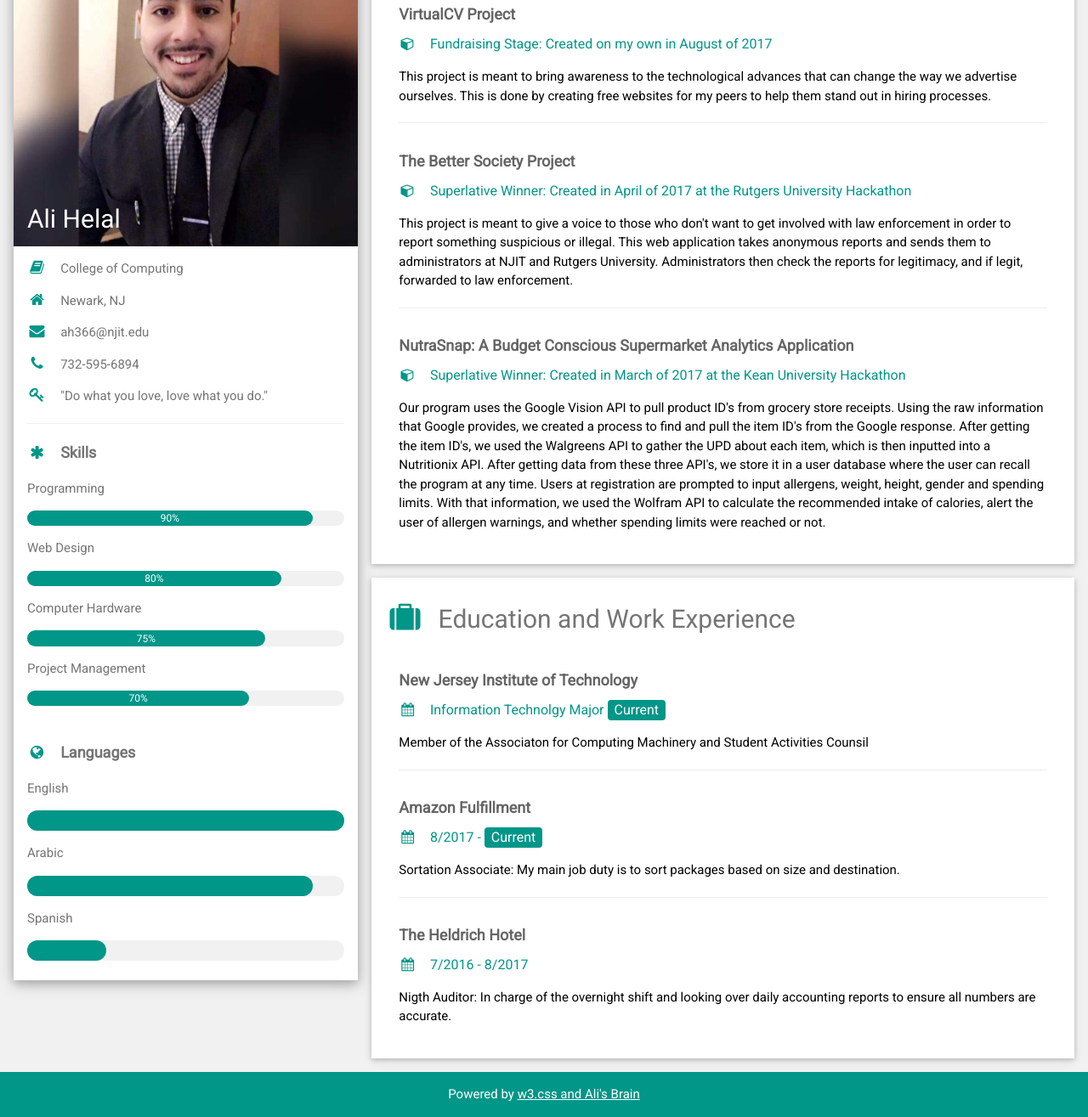
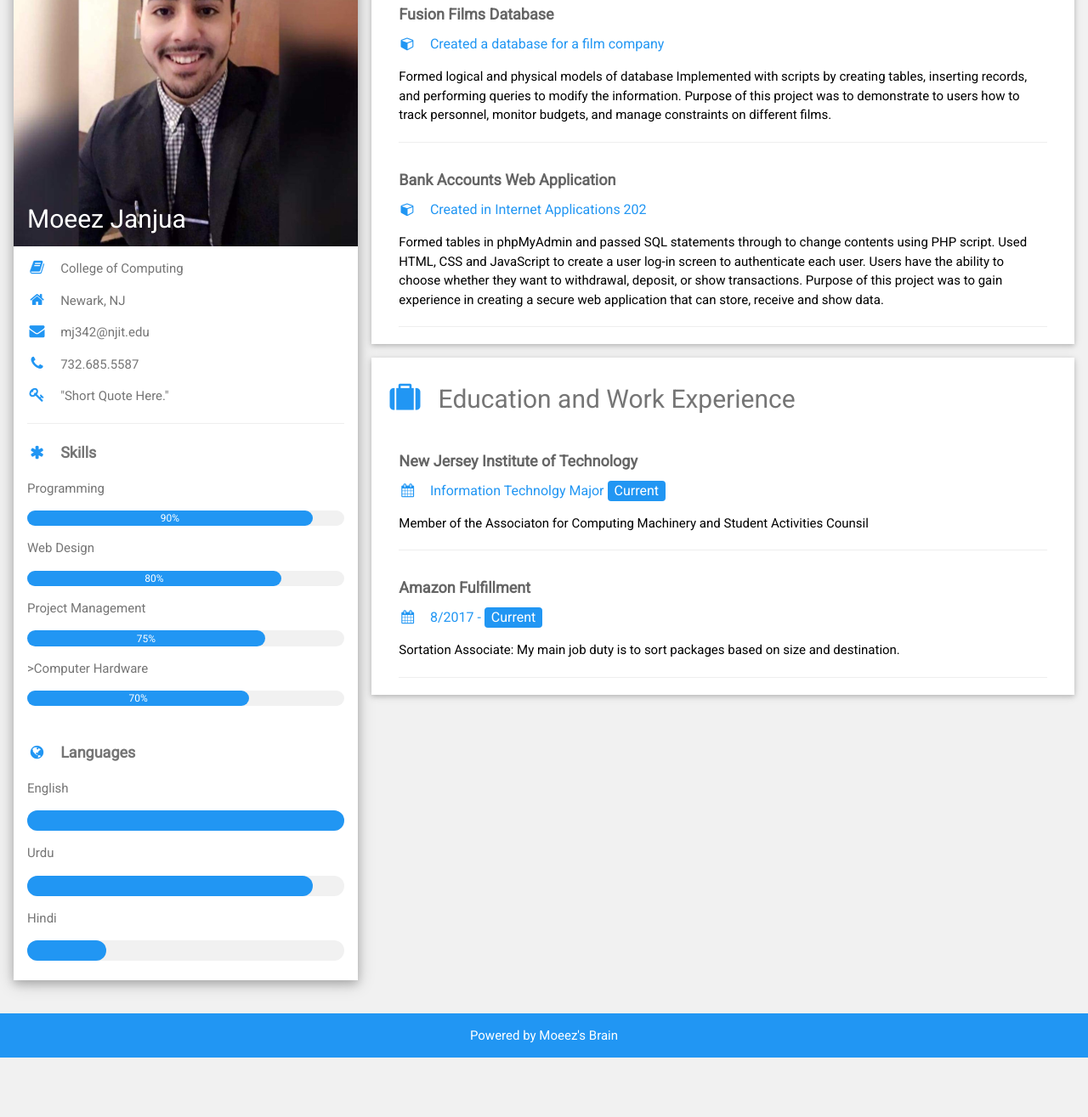
Before and after one commit to debuggedBrain/ali-cv-web, a website: page views/index.hjs.html in a window 1280 px wide. Shown: the part 120-1435 px from the top of the page at 85% size. After the commit the page ends 1365 px from the top, so only its background shows below. Drawn offline with nearby package versions, Linux system fonts and the light colour scheme.

Commit message:
transfer
moeez

```diff
--- a/views/index.hjs.html
+++ b/views/index.hjs.html
@@ -1,6 +1,6 @@
 <!DOCTYPE html>
 <html>
-<title>Ali Helal NJIT</title>
+<title>Moeez Janjua NJIT</title>
 <meta charset="UTF-8">
 <meta name="viewport" content="width=device-width, initial-scale=1">
 <link rel="stylesheet" href="https://www.w3schools.com/w3css/4/w3.css">
@@ -24,50 +24,50 @@ html,body,h1,h2,h3,h4,h5,h6 {font-family: "Roboto", sans-serif}
         <div class="w3-display-container">
           <img src="/images/ali.png" style="width:100%" alt="me">
           <div class="w3-display-bottomleft w3-container w3-text-white">
-            <h2>Ali Helal</h2>
+            <h2>Moeez Janjua</h2>
           </div>
         </div>
         <div class="w3-container">
-          <p><i class="fa fa-book fa-fw w3-margin-right w3-large w3-text-teal"></i>College of Computing</p>
-          <p><i class="fa fa-home fa-fw w3-margin-right w3-large w3-text-teal"></i>Newark, NJ</p>
-          <p><i class="fa fa-envelope fa-fw w3-margin-right w3-large w3-text-teal"></i>ah366@njit.edu</p>
-          <p><i class="fa fa-phone fa-fw w3-margin-right w3-large w3-text-teal"></i>732-595-6894</p>
-          <p><i class="fa fa-key fa-fw w3-margin-right w3-large w3-text-teal"></i>"Do what you love, love what you do."</p>
+          <p><i class="fa fa-book fa-fw w3-margin-right w3-large w3-text-blue"></i>College of Computing</p>
+          <p><i class="fa fa-home fa-fw w3-margin-right w3-large w3-text-blue"></i>Newark, NJ</p>
+          <p><i class="fa fa-envelope fa-fw w3-margin-right w3-large w3-text-blue"></i>mj342@njit.edu</p>
+          <p><i class="fa fa-phone fa-fw w3-margin-right w3-large w3-text-blue"></i>732.685.5587</p>
+          <p><i class="fa fa-key fa-fw w3-margin-right w3-large w3-text-blue"></i>"Short Quote Here."</p>
           <hr>
 
-          <p class="w3-large"><b><i class="fa fa-asterisk fa-fw w3-margin-right w3-text-teal"></i>Skills</b></p>
+          <p class="w3-large"><b><i class="fa fa-asterisk fa-fw w3-margin-right w3-text-blue"></i>Skills</b></p>
           <p>Programming</p>
           <div class="w3-light-grey w3-round-xlarge w3-small">
-            <div class="w3-container w3-center w3-round-xlarge w3-teal" style="width:90%">90%</div>
+            <div class="w3-container w3-center w3-round-xlarge w3-blue" style="width:90%">90%</div>
           </div>
           <p>Web Design</p>
           <div class="w3-light-grey w3-round-xlarge w3-small">
-            <div class="w3-container w3-center w3-round-xlarge w3-teal" style="width:80%">
+            <div class="w3-container w3-center w3-round-xlarge w3-blue" style="width:80%">
               <div class="w3-center w3-text-white">80%</div>
             </div>
           </div>
-          <p>Computer Hardware</p>
-          <div class="w3-light-grey w3-round-xlarge w3-small">
-            <div class="w3-container w3-center w3-round-xlarge w3-teal" style="width:75%">75%</div>
-          </div>
           <p>Project Management</p>
           <div class="w3-light-grey w3-round-xlarge w3-small">
-            <div class="w3-container w3-center w3-round-xlarge w3-teal" style="width:70%">70%</div>
+            <div class="w3-container w3-center w3-round-xlarge w3-blue" style="width:75%">75%</div>
+          </div>
+          <p>>Computer Hardware</p>
+          <div class="w3-light-grey w3-round-xlarge w3-small">
+            <div class="w3-container w3-center w3-round-xlarge w3-blue" style="width:70%">70%</div>
           </div>
           <br>
 
-          <p class="w3-large w3-text-theme"><b><i class="fa fa-globe fa-fw w3-margin-right w3-text-teal"></i>Languages</b></p>
+          <p class="w3-large w3-text-theme"><b><i class="fa fa-globe fa-fw w3-margin-right w3-text-blue"></i>Languages</b></p>
           <p>English</p>
           <div class="w3-light-grey w3-round-xlarge">
-            <div class="w3-round-xlarge w3-teal" style="height:24px;width:100%"></div>
+            <div class="w3-round-xlarge w3-blue" style="height:24px;width:100%"></div>
           </div>
-          <p>Arabic</p>
+          <p>Urdu</p>
           <div class="w3-light-grey w3-round-xlarge">
-            <div class="w3-round-xlarge w3-teal" style="height:24px;width:90%"></div>
+            <div class="w3-round-xlarge w3-blue" style="height:24px;width:90%"></div>
           </div>
-          <p>Spanish</p>
+          <p>Hindi</p>
           <div class="w3-light-grey w3-round-xlarge">
-            <div class="w3-round-xlarge w3-teal" style="height:24px;width:25%"></div>
+            <div class="w3-round-xlarge w3-blue" style="height:24px;width:25%"></div>
           </div>
           <br>
         </div>
@@ -80,45 +80,39 @@ html,body,h1,h2,h3,h4,h5,h6 {font-family: "Roboto", sans-serif}
     <div class="w3-twothird">
 
       <div class="w3-container w3-card-2 w3-white w3-margin-bottom">
-        <h2 class="w3-text-grey w3-padding-16"><i class="fa fa-cubes fa-fw w3-margin-right w3-xxlarge w3-text-teal"></i>Projects</h2>
+        <h2 class="w3-text-grey w3-padding-16"><i class="fa fa-cubes fa-fw w3-margin-right w3-xxlarge w3-text-blue"></i>Projects</h2>
         <div class="w3-container">
-          <h5 class="w3-opacity"><b>VirtualCV Project</b></h5>
-          <h6 class="w3-text-teal"><i class="fa fa-cube fa-fw w3-margin-right"></i>Fundraising Stage: Created on my own in August of 2017 </h6>
-          <p>This project is meant to bring awareness to the technological advances that can change the way we advertise ourselves. This is done by creating free websites for my peers to help them stand out in hiring processes. </p>
+          <h5 class="w3-opacity"><b>Fusion Films Database</b></h5>
+          <h6 class="w3-text-blue"><i class="fa fa-cube fa-fw w3-margin-right"></i>Created a database for a film company</h6>
+          <p>Formed logical and physical models of database
+            Implemented with scripts by creating tables, inserting records, and performing queries to modify the information. Purpose of this project was to demonstrate to users how to track personnel, monitor budgets, and manage constraints on different films.</p>
           <hr>
         </div>
+
         <div class="w3-container">
-          <h5 class="w3-opacity"><b>The Better Society Project</b></h5>
-          <h6 class="w3-text-teal"><i class="fa fa-cube fa-fw w3-margin-right"></i>Superlative Winner: Created in April of 2017 at the Rutgers University Hackathon</h6>
-          <p>This project is meant to give a voice to those who don't want to get involved with law enforcement in order to report something suspicious or illegal. This web application takes anonymous reports and sends them to administrators at NJIT and Rutgers University. Administrators then check the reports for legitimacy, and if legit, forwarded to law enforcement.</p>
+          <h5 class="w3-opacity"><b>Bank Accounts Web Application</b></h5>
+          <h6 class="w3-text-blue"><i class="fa fa-cube fa-fw w3-margin-right"></i>Created in Internet Applications 202</h6>
+          <p>Formed tables in phpMyAdmin and passed SQL statements through to change contents using PHP script. Used HTML, CSS and JavaScript to create a user log-in screen to authenticate each user. Users have the ability to choose whether they want to withdrawal, deposit, or show transactions. Purpose of this project was to gain experience in creating a secure web application that can store, receive and show data. </p>
           <hr>
         </div>
-        <div class="w3-container">
-          <h5 class="w3-opacity"><b>NutraSnap: A Budget Conscious Supermarket Analytics Application</b></h5>
-          <h6 class="w3-text-teal"><i class="fa fa-cube fa-fw w3-margin-right"></i>Superlative Winner: Created in March of 2017 at the Kean University Hackathon</h6>
-          <p>Our program uses the Google Vision API to pull product ID's from grocery store receipts. Using the raw information that Google provides, we created a process to find and pull the item ID's from the Google response. After getting the item ID's, we used the Walgreens API to gather the UPD about each item, which is then inputted into a Nutritionix API. After getting data from these three API's, we store it in a user database where the user can recall the program at any time. Users at registration are prompted to input allergens, weight, height, gender and spending limits. With that information, we used the Wolfram API to calculate the recommended intake of calories, alert the user of allergen warnings, and whether spending limits were reached or not. </p><br>
-        </div>
+
       </div>
 
       <div class="w3-container w3-card-2 w3-white">
-        <h2 class="w3-text-grey w3-padding-16"><i class="fa fa-suitcase fa-fw w3-margin-right w3-xxlarge w3-text-teal"></i>Education and Work Experience</h2>
+        <h2 class="w3-text-grey w3-padding-16"><i class="fa fa-suitcase fa-fw w3-margin-right w3-xxlarge w3-text-blue"></i>Education and Work Experience</h2>
         <div class="w3-container">
           <h5 class="w3-opacity"><b>New Jersey Institute of Technology</b></h5>
-          <h6 class="w3-text-teal"><i class="fa fa-calendar fa-fw w3-margin-right"></i>Information Technolgy Major <span class="w3-tag w3-teal w3-round">Current</span></h6>
+          <h6 class="w3-text-blue"><i class="fa fa-calendar fa-fw w3-margin-right"></i>Information Technolgy Major <span class="w3-tag w3-blue w3-round">Current</span></h6>
           <p>Member of the Associaton for Computing Machinery and Student Activities Counsil</p>
           <hr>
         </div>
         <div class="w3-container">
           <h5 class="w3-opacity"><b>Amazon Fulfillment</b></h5>
-          <h6 class="w3-text-teal"><i class="fa fa-calendar fa-fw w3-margin-right"></i>8/2017 - <span class="w3-tag w3-teal w3-round">Current</span></h6>
+          <h6 class="w3-text-blue"><i class="fa fa-calendar fa-fw w3-margin-right"></i>8/2017 - <span class="w3-tag w3-blue w3-round">Current</span></h6>
           <p>Sortation Associate: My main job duty is to sort packages based on size and destination.</p>
           <hr>
         </div>
-        <div class="w3-container">
-          <h5 class="w3-opacity"><b>The Heldrich Hotel</b></h5>
-          <h6 class="w3-text-teal"><i class="fa fa-calendar fa-fw w3-margin-right"></i>7/2016 - 8/2017</h6>
-          <p>Nigth Auditor: In charge of the overnight shift and looking over daily accounting reports to ensure all numbers are accurate.</p><br>
-        </div>
+
       </div>
 
     <!-- End Right Column -->
@@ -130,8 +124,8 @@ html,body,h1,h2,h3,h4,h5,h6 {font-family: "Roboto", sans-serif}
   <!-- End Page Container -->
 </div>
 
-<footer class="w3-container w3-teal w3-center w3-margin-top">
-  <p>Powered by <a href="https://www.w3schools.com/w3css/default.asp" target="_blank">w3.css and Ali's Brain</a></p>
+<footer class="w3-container w3-blue w3-center w3-margin-top">
+  <p>Powered by Moeez's Brain</p>
 </footer>
 
 </body>
```
Also changed, not shown: 1 other file.
